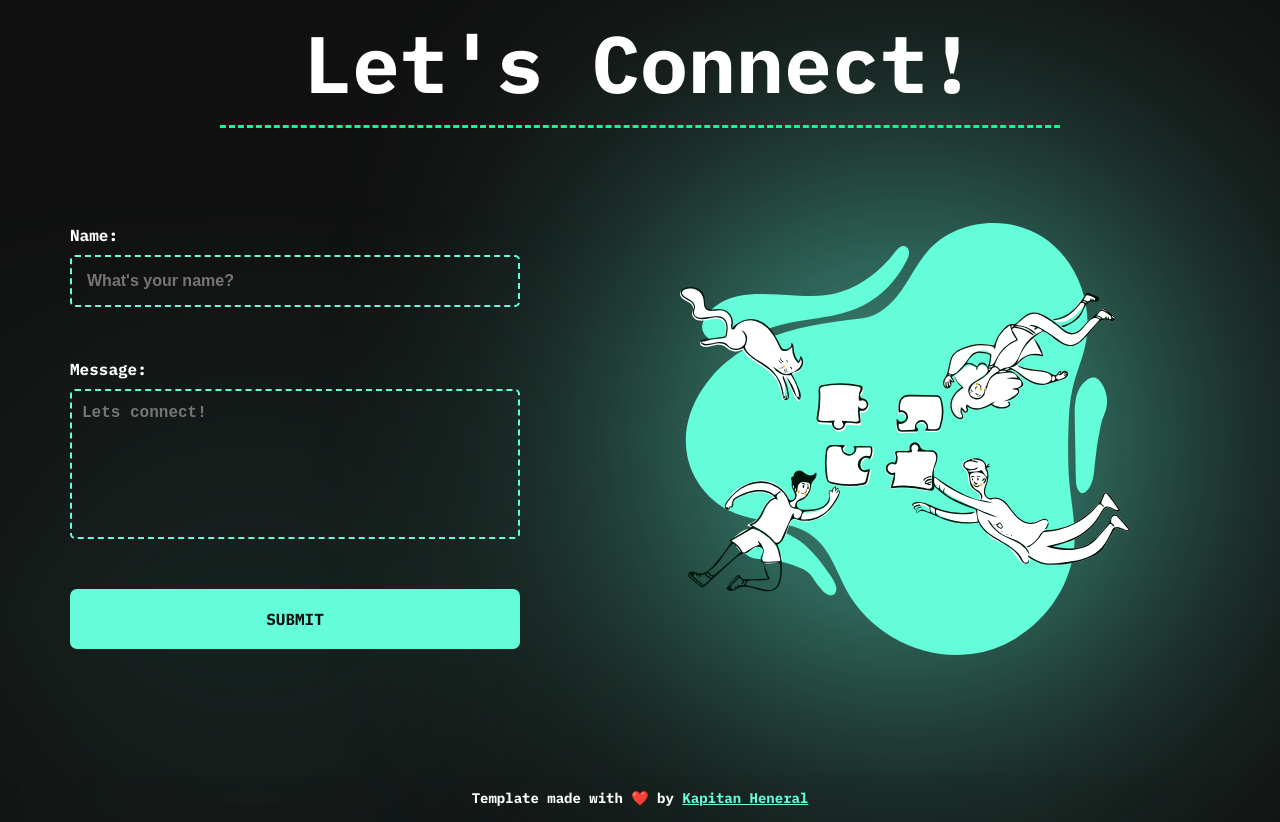
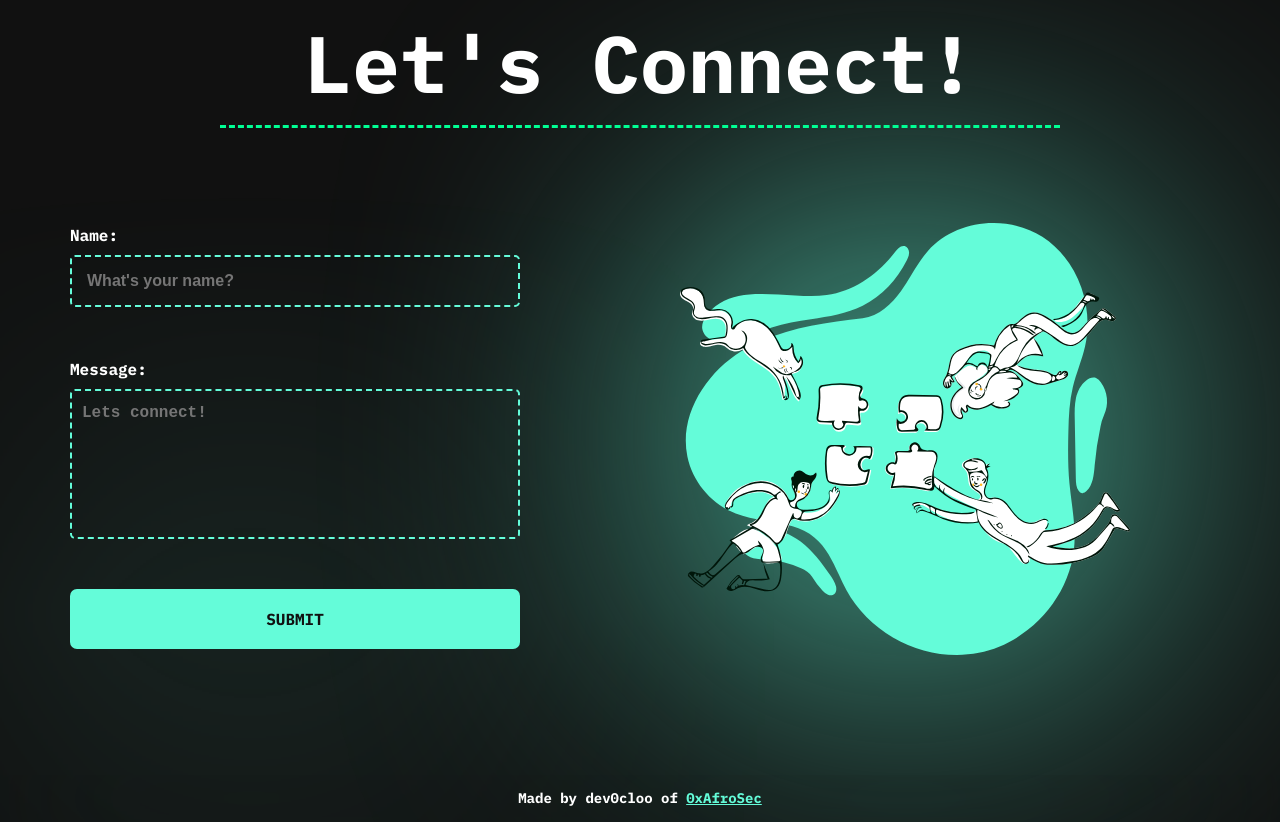
Before and after one commit to 0xAfroSec/0xAfroSec.github.io, a website: page index.html in a window 1280 px wide. Shown: the part 2792-3614 px from the top of the page. Drawn offline with Linux system fonts and the light colour scheme; a script that the page names is missing.

Commit message:
Update index.html

```diff
--- a/index.html
+++ b/index.html
@@ -269,12 +269,12 @@
 
       <!-- Footer -->
       <footer class="footer">
-        Template made with ❤️ by
+        Made by dev0cloo of
         <a
-          href="https://github.com/Finestwork"
+          href="https://github.com/0xAfroSec/"
           target="_blank"
           class="footer__link"
-          >Kapitan Heneral</a
+          >0xAfroSec</a
         >
       </footer>
     </main>
```
